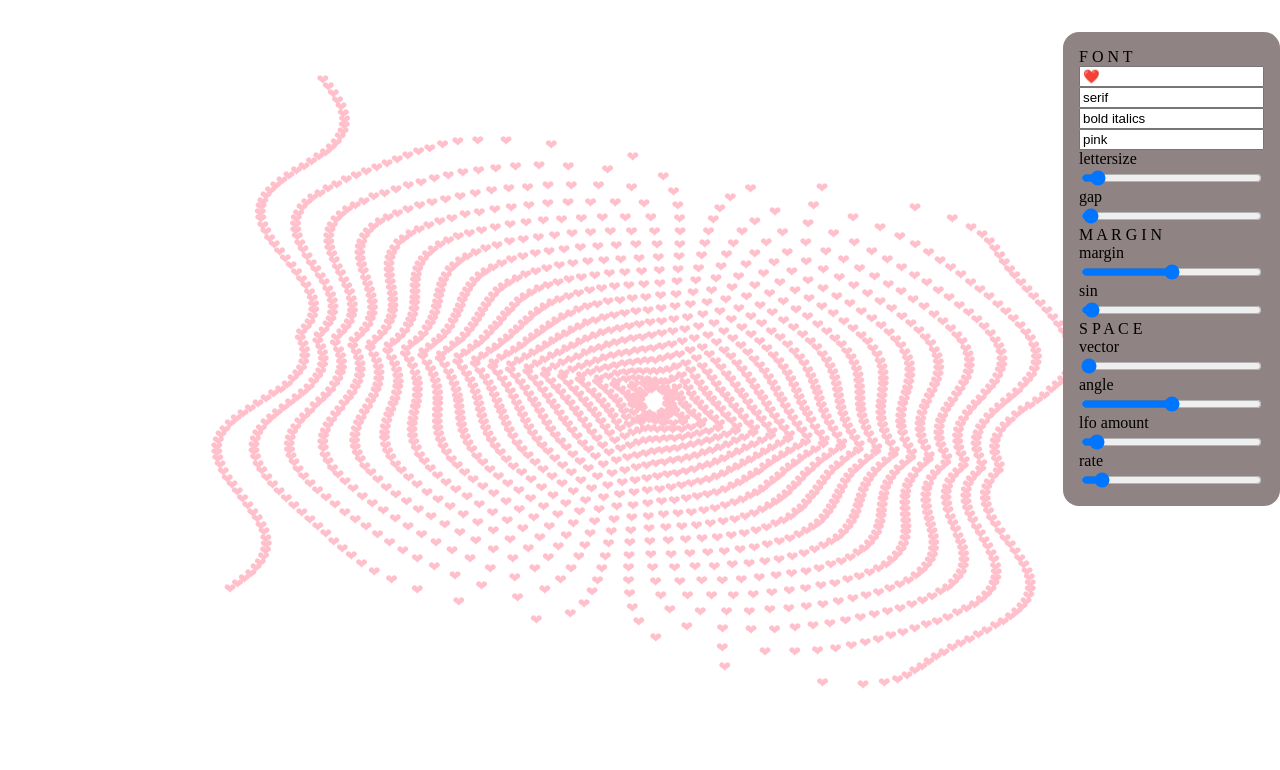
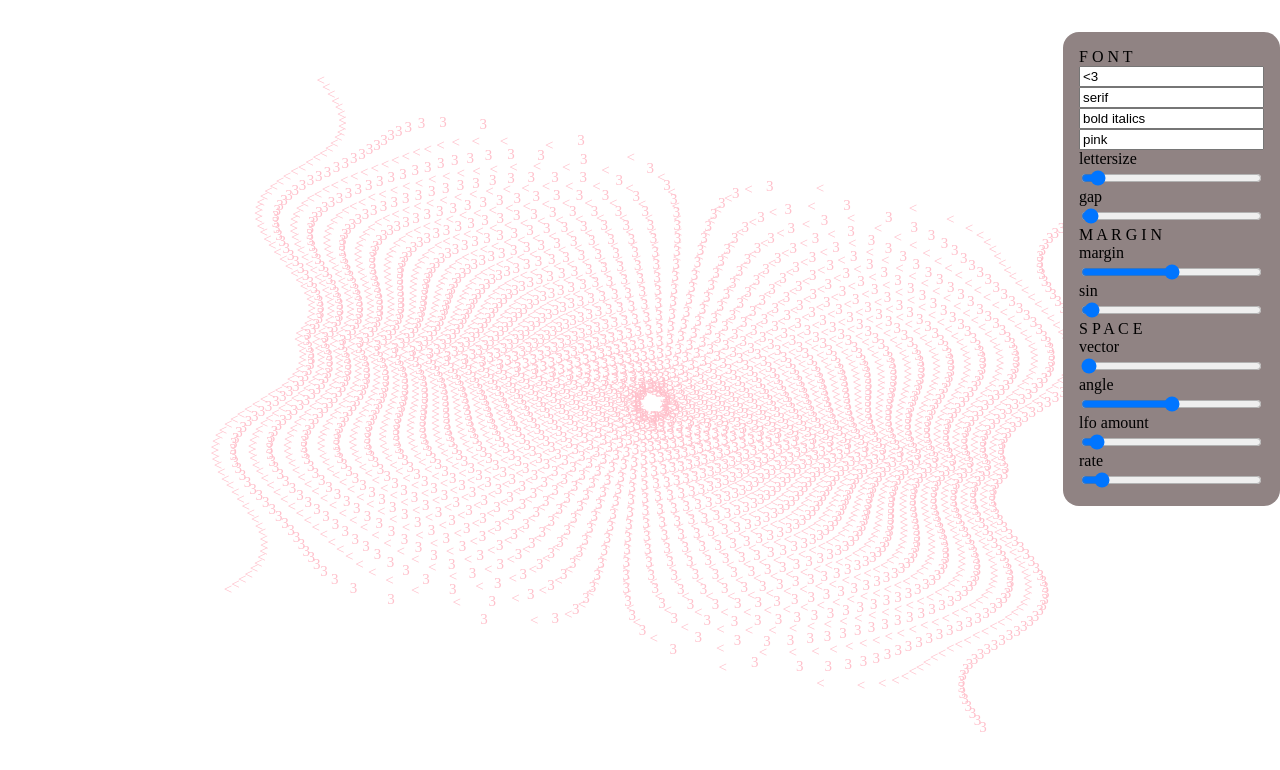
Before and after one commit to LeNomDesFleurs/jsFontPattern, a plain HTML site: page index.html in a window 1280 px wide. Drawn offline with Linux system fonts and the light colour scheme; animation ran at ten frames a second.

Commit message:
fix default ascii

```diff
--- a/index.html
+++ b/index.html
@@ -26,7 +26,7 @@
 
     F O N T
 
-    <input type="text" id="myText" value="❤️">
+    <input type="text" id="myText" value="<3">
     <input type="text" id="font" value="serif">
     <input type="text" id="modifier" value="bold italics">
     <input type="text" id="fontcolor" value="pink">
```
